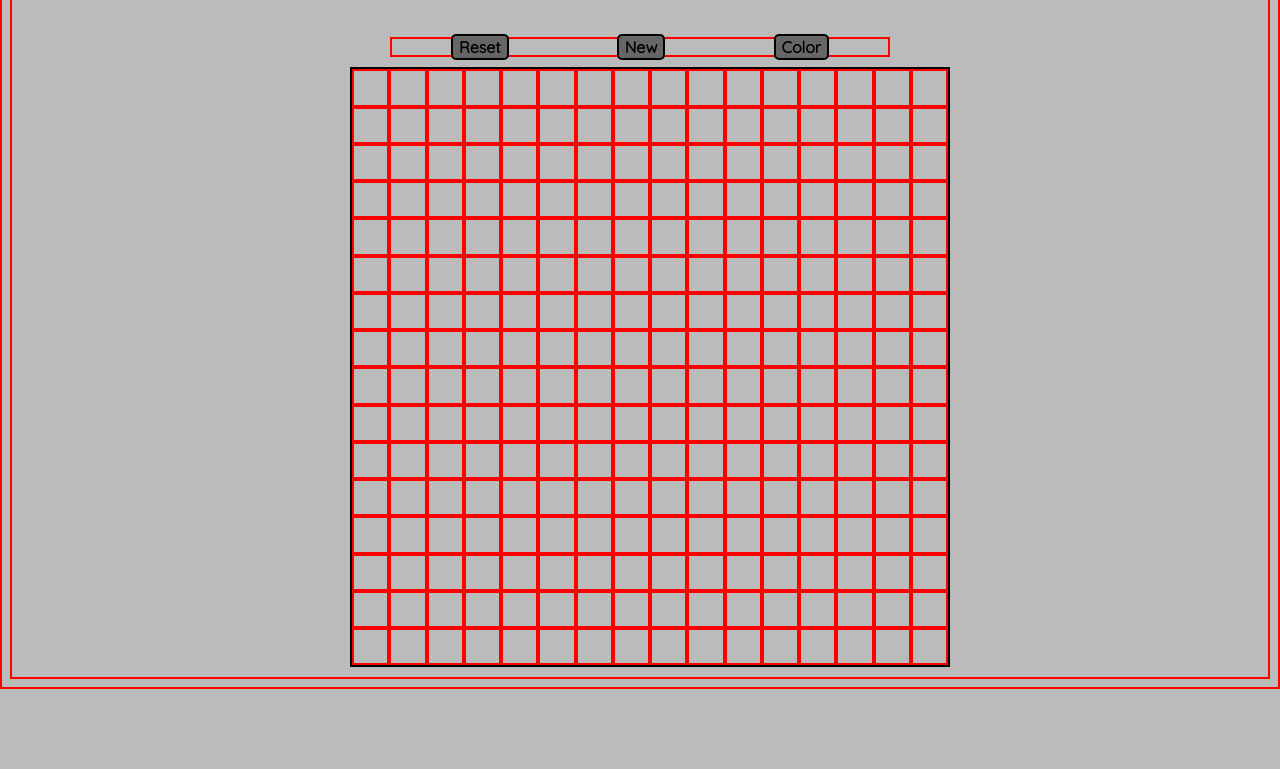
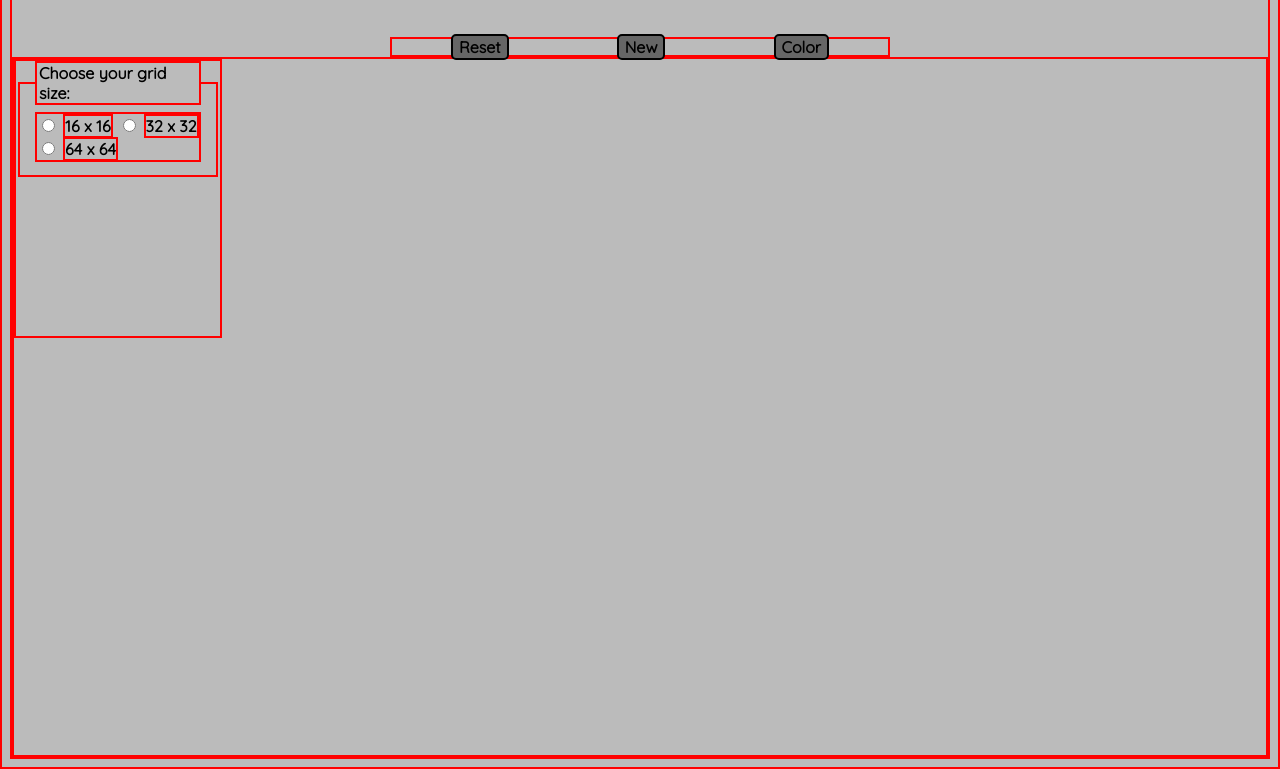
Before and after one commit to IllMind26/etch_a_sketch, a plain HTML site: page index.html in a window 1280 px wide. Shown: the part 138-907 px from the top of the page. Before the commit the page ends 827 px from the top, so only its background shows below. Drawn offline with Linux system fonts and the light colour scheme.

Commit message:
updated files

```diff
--- a/app.js
+++ b/app.js
@@ -1,23 +1,33 @@
+const defaultColor = '#333333';
+const defaultSize = 16;
+const defaultMode = 'color';
+
+let currentColor = defaultColor;
+let currentSize = defaultSize;
+let currentMode = defaultMode;
+
+
 const container = document.body.querySelector('.container');
 const resetBtn = document.querySelector('#reset');
 const newBtn = document.querySelector('#new');
 const colorBtn = document.querySelector('#color');
+const sixteenBtn = document.getElementsByName('sixteen');
+const thirtyTwoBtn = document.getElementsByName('thirtytwo');
+const sixtyFourBtn = document.getElementsByName('sixtyfour');
 
-function makeGrid(size) {
-    let container = document.querySelector('.container');
-    container.id = 'main';
-    container.classList.add('container');
-    container.style.gridTemplateColumns = `repeat(${size}, 1fr)`;
-    container.style.gridTemplateRows = `repeat(${size}, 1fr);`
-
-    let numDivs = size * size;
-
-    for (let i = 0; i < numDivs; i++) {
-        let div = document.createElement('div')
-        div.classList.add('row');
-        container.insertAdjacentElement('beforeend', div);
-    }
-
+const setNewColor = (newColor) => {
+    currentColor = newColor;
 }
 
-makeGrid(16)
+const setNewMode = (newMode) => {
+    currentMode = newMode;
+}
+
+const setNewSize = (newSize) => {
+    currentSize = newSize;
+}
+
+
+let mouseDown = false;
+document.body.onmousedown = () => (mouseDown = true);
+document.body.onmouseup = () => (mouseDown = false);
--- a/index.html
+++ b/index.html
@@ -20,7 +20,24 @@
         <button id="new">New</button>
         <button id="color">Color</button>
     </div>
-    <div class="container"></div>
+    <div class="container">
+        <form>
+            <fieldset>
+                <legend>Choose your grid size:</legend>
+                <div>
+                    <input type="radio" name="sixteen" value="small">
+                    <label for="sixteen">16 x 16</label>
+
+                    <input type="radio" name="thirtytwo" value="medium">
+                    <label for="thirtytwo">32 x 32</label>
+
+                    <input type="radio" name="sixtyfour" value="large">
+                    <label for="sixtyfour">64 x 64</label>
+                </div>
+            </fieldset>
+        </form>
+    </div>
+
 </body>
 
 </html>
--- a/style.css
+++ b/style.css
@@ -19,18 +19,23 @@ h1 {
     text-align: center;
 }
 
-#main {
+.container {
     display: grid;
-    grid-template-columns: repeat(16, 1fr);
+    grid-template-areas: 'form main';
+    grid-template-columns: 1fr 2fr;
+    width: 100%;
+    height: 700px;
+    gap: 5px;
 }
 
-.container {
+.container>#main {
     display: grid;
-    position: relative;
+    position: right;
+    /* position: relative;
     left: 50%;
-    transform: translateX(-50%);
-    height: 600px;
-    width: 600px;
+    transform: translateX(-50%); */
+    height: 400px;
+    width: 400px;
     margin: 10px;
     border: 2px solid black;
     /* grid-template-columns: repeat(16, 1fr);
@@ -73,7 +78,23 @@ button {
     transform: scale(1.2);
 }
 
-div.box {
-    display: grid;
-    grid-template-rows: repeat(16, 1fr);
+.row:hover {
+    transform: scale(1.2);
+    transition: 80ms;
 }
+
+legend,
+label {
+    font-family: 'Quicksand', sans-serif;
+    font-size: medium;
+    font-weight: 700;
+}
+
+.container>form {
+    width: 50%;
+}
+
+form {
+    height: 40%;
+    width: 40%;
+}
```
